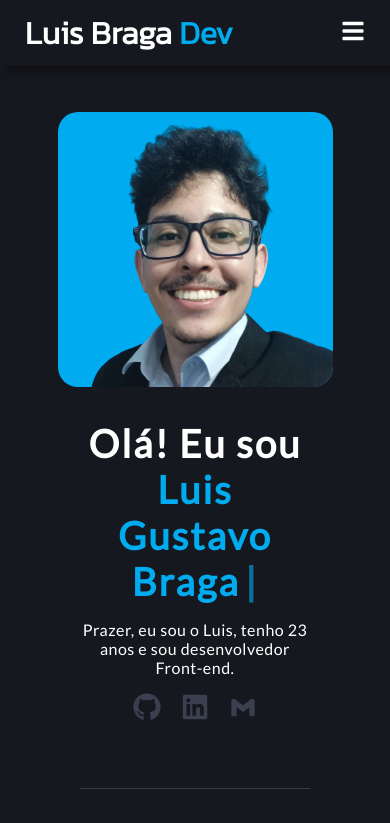
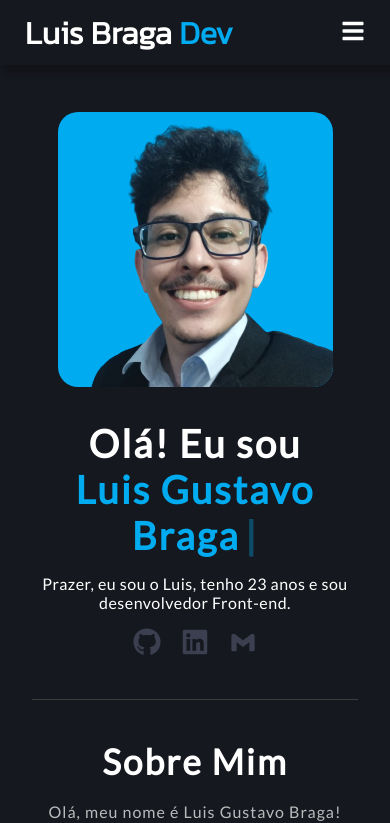
Before and after one commit to LuisBraga31/meuPortfolioV2, a React (Vite) app: page / in a window 390 px wide. Shown: the top 823 px of the page. Built offline with nearby package versions, Linux system fonts and the light colour scheme.

Commit message:
Ajustes de responsividade

```diff
--- a/src/components/Introduction/Introduction.module.css
+++ b/src/components/Introduction/Introduction.module.css
@@ -88,6 +88,9 @@
     .introductionTitle h1{
         font-size: 3rem;
     }
+    .introduction {
+        padding-bottom: 0.5rem;
+    }
 }
 
 @media (max-width:555px) {
--- a/src/index.css
+++ b/src/index.css
@@ -24,6 +24,13 @@ section {
   padding: 2rem 5rem;
 }
 
+@media(max-width: 480px) {
+  section {
+    padding: 2rem 2rem;
+  }
+
+}
+
 :root {
   --bg-color: #15181e;
 
```
